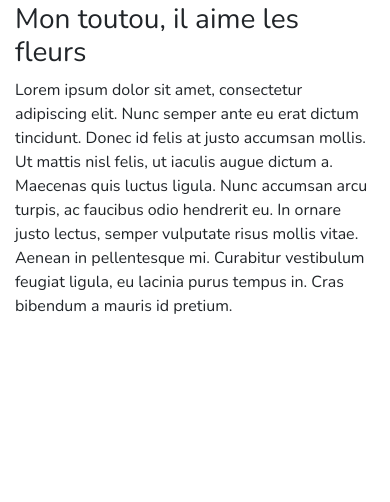
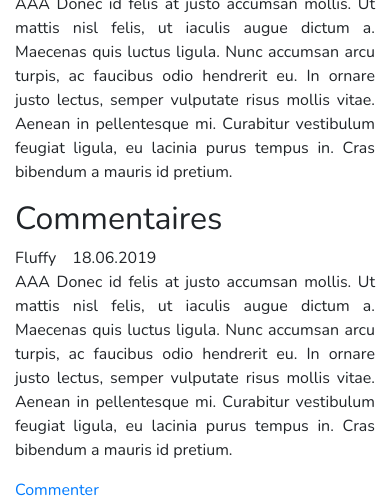
Before and after one commit to neko5enpai/InstaDogs, a PHP site: page /dog-profile.html in a window 390 px wide. Shown: the part 1391-1893 px from the top of the page. Before the commit the page ends 1705 px from the top, so only its background shows below. Run offline with PHP 8.4, Linux system fonts and the light colour scheme; style sheets or scripts are compiled from the project's sources; some libraries are stand-ins or nearby versions.

Commit message:
dog-profile : img-responsive, commentaires...

```diff
--- a/dog-profile.html
+++ b/dog-profile.html
@@ -14,14 +14,15 @@
         crossorigin="anonymous">
     <link rel="stylesheet" href="style.css">
     <link rel="stylesheet" href="Bootstrap/bootstrap-select-master/sass/bootstrap-select.scss">
+    <link rel="stylesheet" href="https://use.fontawesome.com/releases/v5.6.3/css/all.css" integrity="sha384-UHRtZLI+pbxtHCWp1t77Bi1L4ZtiqrqD80Kn4Z8NTSRyMA2Fd33n5dQ8lWUE00s/" crossorigin="anonymous">
     <title>InstaDogs - Dog's Profile</title>
 </head>
 
 <body>
     <!-- Barre de Navigation Bootstrap -->
     <nav class="navbar navbar-expand-md navbar-light shadow-sm p-3 bg-white">
-        <a class="navbar-brand" href="#">InstaDog<img class="logo" src="img/paw.png" alt="Logo InstaDog" width="50px"
-                height="50px" /></a>
+        <a class="navbar-brand" href="#">InstaDog<img class="logo" src="img/paw.png" alt="Logo InstaDog" width=50px
+                height=50px/></a>
         <button class="navbar-toggler" type="button" data-toggle="collapse" data-target="#navbarSupportedContent"
             aria-controls="navbarSupportedContent" aria-expanded="false" aria-label="Toggle navigation">
             <span class="navbar-toggler-icon"></span>
@@ -42,7 +43,7 @@
             </ul>
             <form class="form-inline my-2 my-lg-0">
                 <input class="form-control mr-sm-2" type="search" placeholder="Recherche" aria-label="Search">
-                <button class="btn btn-outline-success my-2 my-sm-0" type="submit">Recherche</button>
+                <button class="btn btn-outline-success my-2 my-sm-0" type="submit"><i class="fas fa-search"></i></button>
             </form>
         </div>
     </nav>
@@ -53,31 +54,44 @@
     <div class="container mt-3">
         <h1>Toutou moelleux</h1>
 
-        <p>Lorem ipsum dolor sit amet, consectetur adipiscing elit. Nunc semper ante eu erat dictum tincidunt. Donec id
+        <p>
+            Lorem ipsum dolor sit amet, consectetur adipiscing elit. Nunc semper ante eu erat dictum tincidunt. Donec id
             felis at justo accumsan mollis. Ut mattis nisl felis, ut iaculis augue dictum a. Maecenas quis luctus
             ligula. Nunc accumsan arcu turpis, ac faucibus odio hendrerit eu. In ornare justo lectus, semper vulputate
             risus mollis vitae. Aenean in pellentesque mi. Curabitur vestibulum feugiat ligula, eu lacinia purus tempus
             in. Cras bibendum a mauris id pretium.
-        </p><br>
+        </p>
 
         <div class="arrow-down">
             <a href="#dog-article">
-                <img src="img/thin-arrowheads-pointing-down.png" alt="down arrow" />
+                <img src="img/thin-arrowheads-pointing-down.png" alt="down arrow" /></img>
             </a>
-        </div><br>
+        </div>
 
-        <div id="container dog-article">
+        <div id="dog-article">
             <h2>Articles sur mon toutou</h2>
-            <div class="img-article mt-3">
-                <img src="img/8.jpg" alt="corgi trop chou avec des fleurs" />
-            </div><br>
+            <div class="mt-3 mb-3">
+                <img class="img-fluid mx-auto d-block" src="img/8.jpg" alt="corgi trop chou avec des fleurs" /></img>
+            </div>
             <h3>Mon toutou, il aime les fleurs</h3>
-            <p>Lorem ipsum dolor sit amet, consectetur adipiscing elit. Nunc semper ante eu erat dictum tincidunt.
-                Donec id felis at justo accumsan mollis. Ut mattis nisl felis, ut iaculis augue dictum a. Maecenas quis
+            <p>
+                AAA Donec id felis at justo accumsan mollis. Ut mattis nisl felis, ut iaculis augue dictum a. Maecenas quis
                 luctus ligula. Nunc accumsan arcu turpis, ac faucibus odio hendrerit eu. In ornare justo lectus, semper
                 vulputate risus mollis vitae. Aenean in pellentesque mi. Curabitur vestibulum feugiat ligula, eu
                 lacinia purus tempus in. Cras bibendum a mauris id pretium.
             </p>
+        </div>
+
+        <div class="comments-container">
+            <h2 class="comment-title">Commentaires</h2>
+            <div><span class="comment-autor mr-3">Fluffy</span><span class="comment-date">18.06.2019</span></div>
+                <p>
+                    AAA Donec id felis at justo accumsan mollis. Ut mattis nisl felis, ut iaculis augue dictum a. Maecenas quis
+                    luctus ligula. Nunc accumsan arcu turpis, ac faucibus odio hendrerit eu. In ornare justo lectus, semper
+                    vulputate risus mollis vitae. Aenean in pellentesque mi. Curabitur vestibulum feugiat ligula, eu
+                    lacinia purus tempus in. Cras bibendum a mauris id pretium.
+                </p>
+            <a href="" class="commenter">Commenter</a>
         </div>
     </div>
 
--- a/scripts.js
+++ b/scripts.js
@@ -3,5 +3,5 @@
     speed: 200, // default: 200
     imgWidth: 500, // default: 600
     paginationBorder: 7,
-    paginationItemWidth: 100
+    paginationItemWidth: 140
   });
--- a/style.css
+++ b/style.css
@@ -66,3 +66,7 @@ img.logo {
     margin-right: auto;
 
 }
+
+p{
+    text-align: justify;
+}
```
Also changed, not shown: profil.html (+23 -8 lines).
